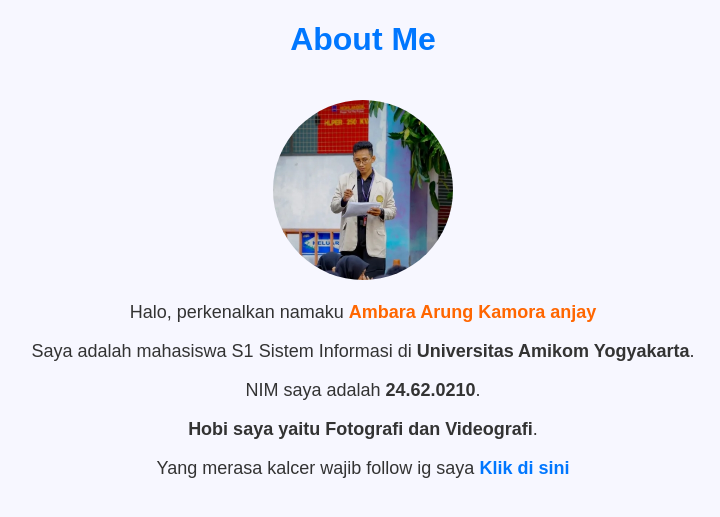
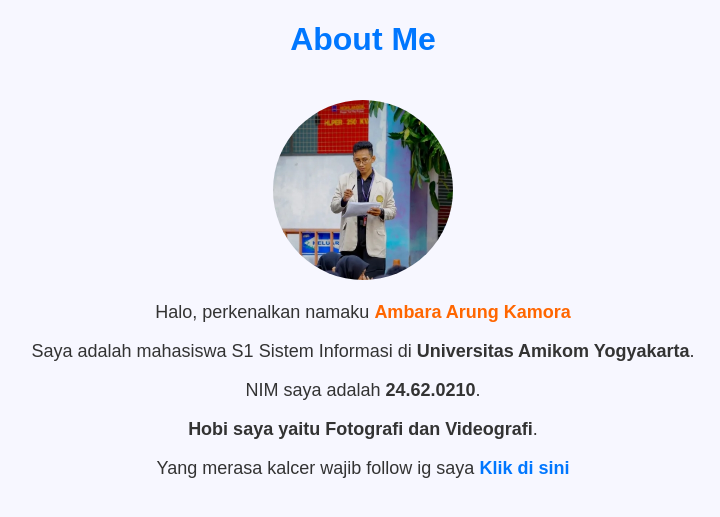
Before and after one commit to ARMOR14/aboutme_0210, a PHP site: page /aboutme_0210.php in a window 1280 px wide. Shown: the top 517 px of the page, without its empty margins (277-997 px from the left). Run offline with PHP 8.4, Linux system fonts and the light colour scheme.

Commit message:
ubah nama 2

```diff
--- a/aboutme_0210.php
+++ b/aboutme_0210.php
@@ -42,7 +42,7 @@
 <body>
     <?php
         // Data diri
-        $nama = "Ambara Arung Kamora anjay";
+        $nama = "Ambara Arung Kamora";
         $nim = "24.62.0210";
         $kampus = "Universitas Amikom Yogyakarta";
         $prodi = "S1 Sistem Informasi";
```
